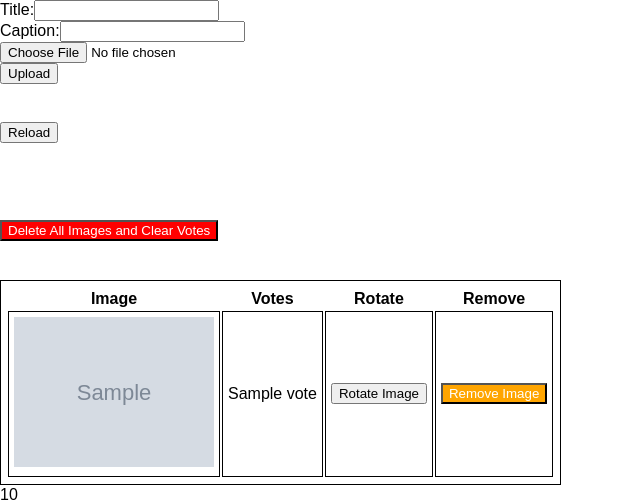
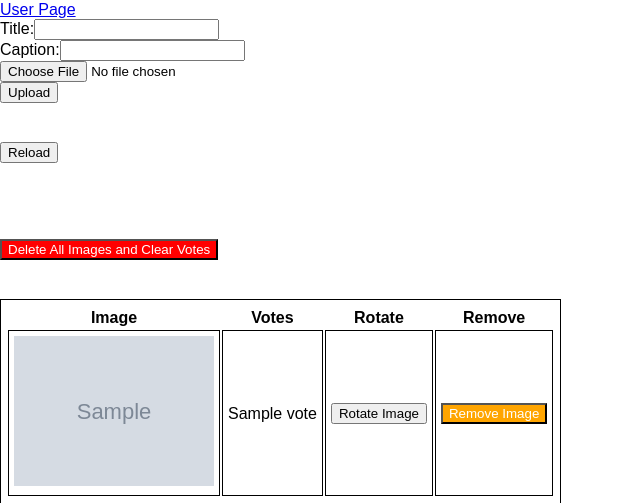
Before and after one commit to johanvandegriff/VotePho.me, a Flask app: template templates/admin.html in a window 1280 px wide. Shown: the top 503 px of the page, without its empty margins (0-640 px from the left). Run offline with Flask 2, Linux system fonts and the light colour scheme; the template is opened without the code that fills it: most values are stand-ins (such as "Sample title", 1, 10 or a date in 2020); grey boxes marked "Sample" are stand-in pictures.

Commit message:
added PIL (Pillow) dependency

```diff
--- a/requirements.txt
+++ b/requirements.txt
@@ -4,3 +4,4 @@ MarkupSafe==1.1.1
 Werkzeug==0.15.5
 gunicorn==19.9.0
 itsdangerous==1.1.0
+Pillow==7.0.0
--- a/templates/admin.html
+++ b/templates/admin.html
@@ -1,5 +1,7 @@
 {% extends 'base.html' %}
 {% block body %}
+
+<a href="/">User Page</a>
 
 <form method="POST" enctype="multipart/form-data">
 	Title:<input type="text" name="title"><br/>
```
